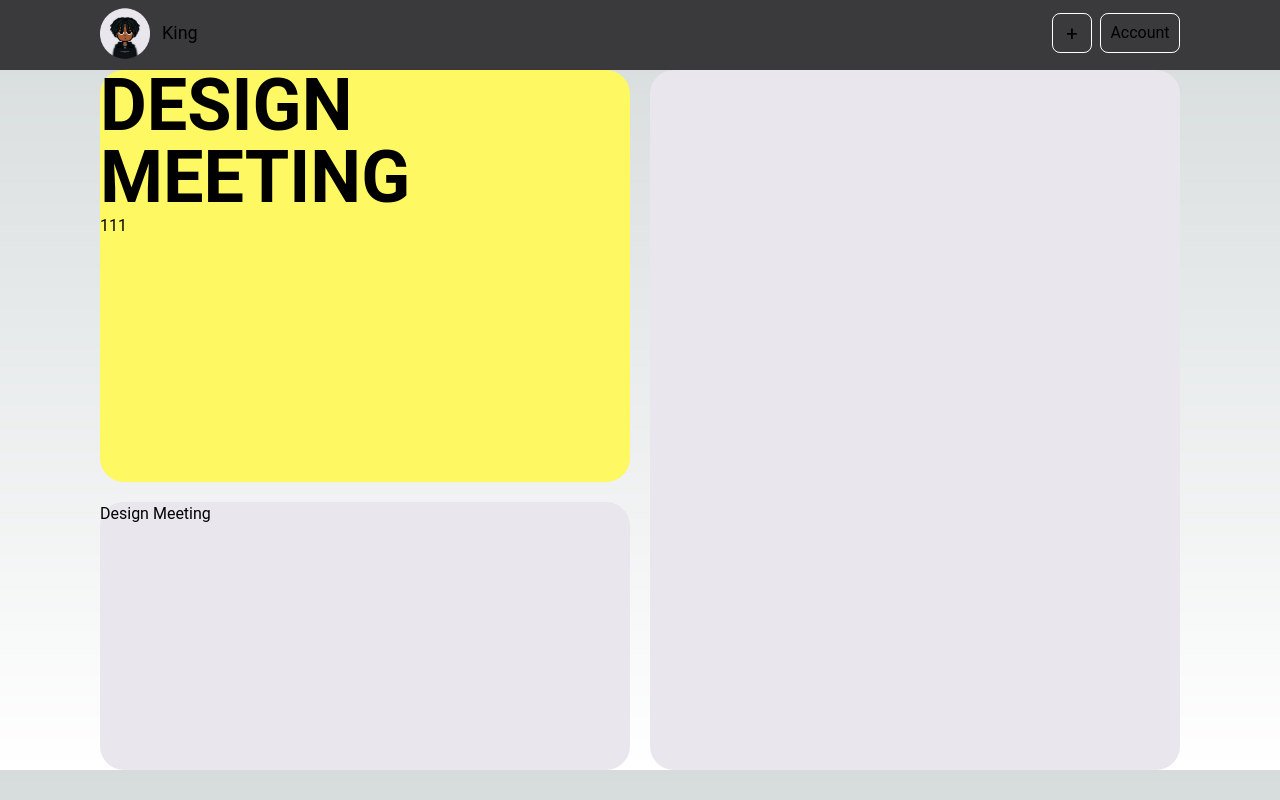
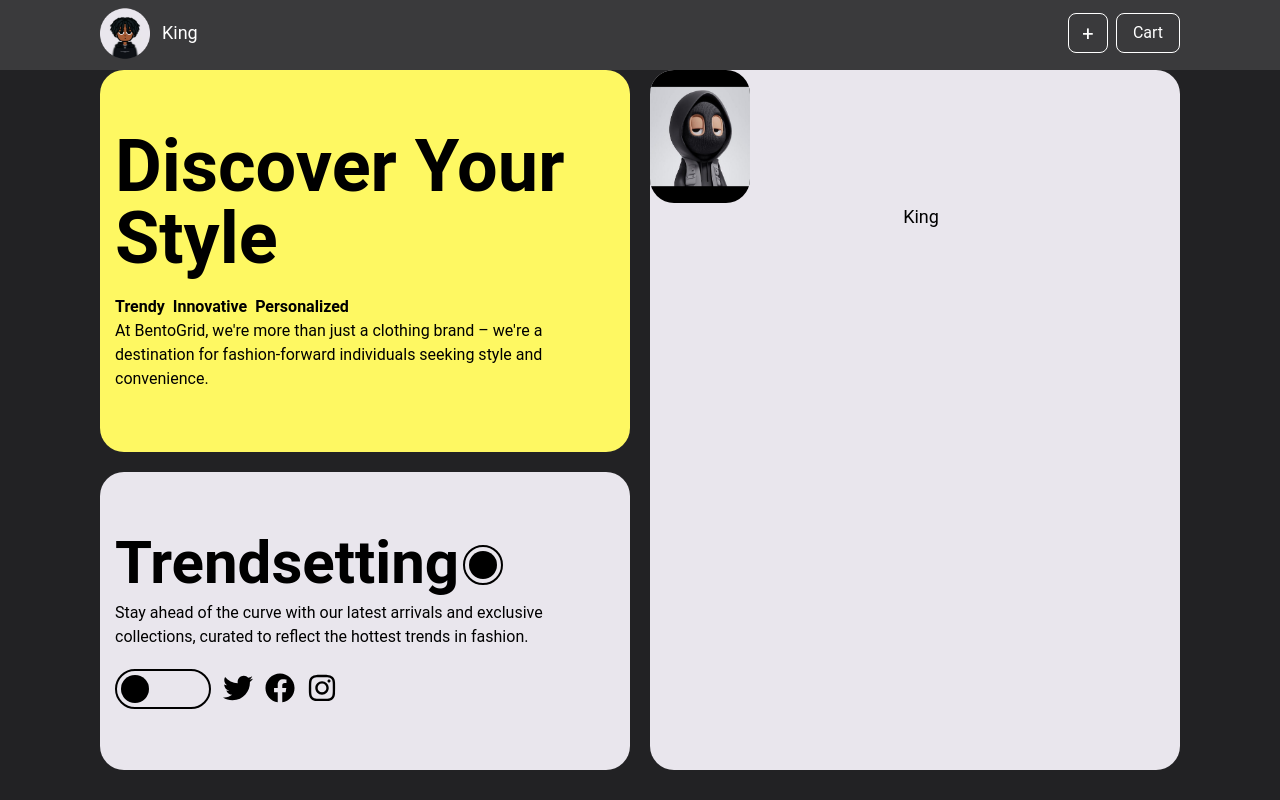
Before and after one commit to khaekelvin/bento-grid, a Next.js app: page / in a window 1280 px wide. Built offline with nearby package versions, Linux system fonts and the light colour scheme; a web font is replaced by a local one.

Commit message:
Update styles and components

```diff
--- a/app/globals.css
+++ b/app/globals.css
@@ -16,15 +16,6 @@
   }
 }
 
-body {
-  color: rgb(var(--foreground-rgb));
-  background: linear-gradient(
-      to bottom,
-      transparent,
-      rgb(var(--background-end-rgb))
-    )
-    rgb(var(--background-start-rgb));
-}
 
 @layer utilities {
   .text-balance {
--- a/app/layout.tsx
+++ b/app/layout.tsx
@@ -18,7 +18,7 @@ export default function RootLayout({
 }>) {
   return (
     <html lang="en" className="font-roboto">
-      <body>
+      <body className="bg-main-body">
         <Nav />
         <Grid />
       </body>
--- a/components/Grid/page.tsx
+++ b/components/Grid/page.tsx
@@ -1,24 +1,71 @@
+"use client";
 import React from "react";
+import LogoSrc from "@/images/pfp2.png";
+import { FaTwitter, FaFacebook, FaInstagram } from "react-icons/fa";
 
 function Grid() {
   return (
     <>
-      <section className="container grid grid-cols-2 gap-5  max-w-[1080px] h-[700px] mx-auto text-black">
-        <div className=" bg-main-one rounded-3xl flex flex-col col-span-1 row-span-1 gap-1">
-          <div>
-            <p className="text-7xl font-bold">DESIGN MEETING</p>
-            <div className="flex">
-              <p>1</p>
-              <p>1</p>
-              <p>1</p>
+      <section className="container lg:grid lg:grid-cols-2 gap-5  max-w-[1080px] h-[700px] mx-auto text-black grid grid-cols-1">
+        <div className=" bg-main-one rounded-3xl flex flex-col col-span-1 row-span-1 gap-1 justify-center">
+          <div className=" max-w-[500px] mx-auto">
+            <p className="text-7xl font-bold flex">Discover Your Style</p>
+            <div className="flex justify-between">
+              <div>
+                <div className="mt-5 flex">
+                  <p className="font-bold">Trendy</p>
+                  <p className="font-bold ml-2">Innovative</p>
+                  <p className="font-bold ml-2">Personalized</p>
+                </div>
+                <div>
+                  <p>
+                    At BentoGrid, we're more than just a clothing brand – we're
+                    a destination for fashion-forward individuals seeking style
+                    and convenience.
+                  </p>
+                </div>
+              </div>
             </div>
           </div>
         </div>
-        <div className=" bg-main-two rounded-3xl flex flex-col col-span-1 row-span-2 gap-1"></div>
+        <div className=" bg-main-two rounded-3xl flex flex-col col-span-1 row-span-2 gap-1">
+          <div className="flex flex-col">
+            <img
+              src={LogoSrc.src}
+              alt="Logo"
+              className="rounded-3xl bg-black  object-fill"
+              width={100}
+            />
+            <button className="ml-3 text-lg content-center ">King</button>
+          </div>
+        </div>
 
-        <div className=" bg-main-two rounded-3xl flex flex-col col-span-1 row-span-1 gap-1">
-          <div>
-            <p>Design Meeting</p>
+        <div className=" bg-main-two rounded-3xl flex flex-col col-span-1 row-span-1 gap-1 justify-center">
+          <div className=" max-w-[500px] mx-auto">
+            <div className="flex">
+              <p className="text-6xl font-bold mr-1 mb-2">Trendsetting </p>
+
+              <div>
+                <button className=" border-black rounded-3xl w-10 h-10 border-2 mt-3">
+                  <div className="rounded-full bg-black w-7 h-7 ml-1"></div>
+                </button>
+              </div>
+            </div>
+
+            <p>
+              Stay ahead of the curve with our latest arrivals and exclusive
+              collections, curated to reflect the hottest trends in fashion.
+            </p>
+            <div className="flex mt-5">
+              <button className=" border-black rounded-3xl w-24 h-10 border-2">
+                <div className="rounded-full bg-black w-7 h-7 ml-1">a</div>
+              </button>
+              <div className="flex mt-1">
+                <FaTwitter size={30} className="ml-3" />
+                <FaFacebook size={30} className="ml-3" />
+                <FaInstagram size={30} className="ml-3" />
+              </div>
+            </div>
           </div>
         </div>
       </section>
--- a/components/Nav/page.tsx
+++ b/components/Nav/page.tsx
@@ -4,7 +4,7 @@ import LogoSrc from "@/images/pfp1.png";
 function Nav() {
   return (
     <>
-      <div className="bg-nav-bar">
+      <div className="bg-nav-bar text-white">
         <nav className=" max-w-[1080px] mx-auto h-[70px]">
           <div className="flex justify-between items-center lg:mx-0 mx-5">
             <div className="flex">
@@ -16,8 +16,8 @@ function Nav() {
               <button className="border border-white h-10 w-10 rounded-lg text-xl">
                 +
               </button>
-              <button className="border border-white h-10 w-20 rounded-lg ml-2">
-                Account
+              <button className="border border-white h-10 w-16 rounded-lg ml-2">
+                Cart
               </button>
             </div>
           </div>
--- a/package.json
+++ b/package.json
@@ -14,6 +14,7 @@
     "next": "14.1.4",
     "react": "^18",
     "react-dom": "^18",
+    "react-icons": "^5.0.1",
     "tailwind-merge": "^2.2.2"
   },
   "devDependencies": {
```
Also changed, not shown: 1 other file (tests, documents, lock files or other folders).
